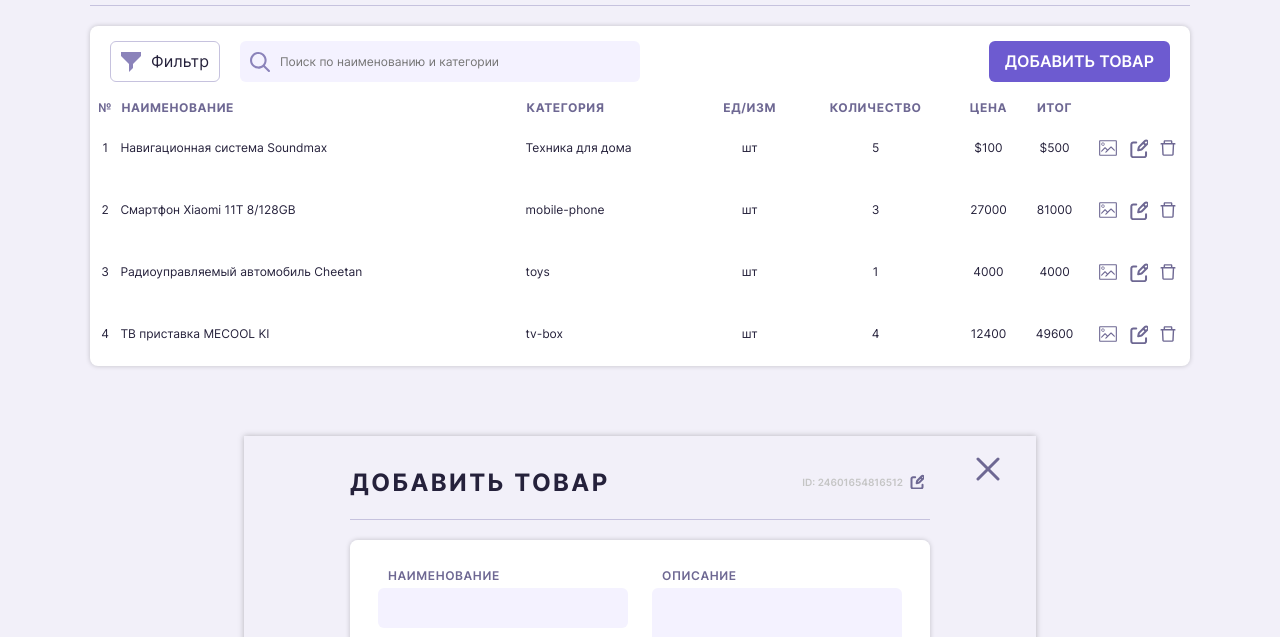
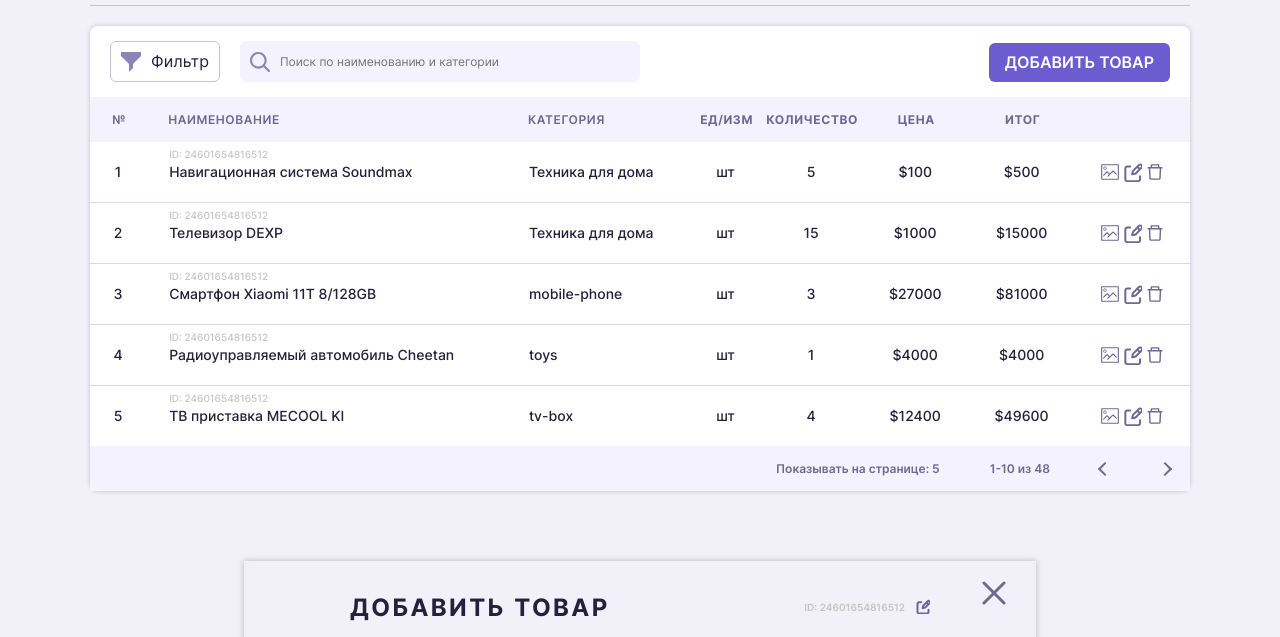
Before and after one commit to kaminskyVova/CRM_JS, a plain HTML site: page index.html in a window 1280 px wide. Shown: the part 110-747 px from the top of the page. Drawn offline with Linux system fonts and the light colour scheme.

Commit message:
added css files & chngs js_file

```diff
--- a/css/default.css
+++ b/css/default.css
@@ -18,8 +18,11 @@ body {
   /* указать шрифт под проект*/
   font-size: 12px;
   font-weight: 400;
-		color: #25213B; /*цвет под ваш проект*/
-		background-color: #F2F0F9;; /*цвет под ваш проект*/
+  color: #25213B;
+  /*цвет под ваш проект*/
+  background-color: #F2F0F9;
+  ;
+  /*цвет под ваш проект*/
 }
 
 
@@ -31,6 +34,7 @@ img {
 
 button {
   cursor: pointer;
+  padding: 0;
 }
 
 a {
--- a/css/index.css
+++ b/css/index.css
@@ -8,3 +8,4 @@
 @import 'overlay.css';
 @import 'modal.css';
 @import 'vendor-code.css';
+@import 'sub-panel.css';
--- a/css/panel.css
+++ b/css/panel.css
@@ -25,7 +25,7 @@
   background-image: url("../img/search.svg");
   background-position: left 10px center;
   background-repeat: no-repeat;
-    margin-right: auto;
+  margin-right: 20px;
 }
 
 .panel__input {
@@ -37,6 +37,7 @@
 }
 
 .panel__add-goods {
+  align-self: flex-end;
   background: #6D5BD0;
   border-radius: 6px;
   font-weight: 600;
@@ -46,4 +47,5 @@
   border: none;
   padding: 10px 16px;
   color: #FFFFFF;
+  margin-left: auto;
 }
--- /dev/null
+++ b/css/sub-panel.css
@@ -0,0 +1,37 @@
+.sub-panel {
+  display: flex;
+  align-items: center;
+  justify-content: flex-end;
+  flex-direction: row;
+  background: #F4F2FF;
+  padding: 15px 20px;
+  font-size: 12px;
+  font-weight: 600;
+  line-height: 15px;
+  color: #6E6893;
+}
+
+.sub-panel__choice-pages {
+  margin-right: 50px;
+}
+
+.sub-panel__pages {
+  margin-right: 50px;
+}
+
+.sub-panel__left {
+  border: solid #6E6893;
+  border-width: 0 2px 2px 0;
+  padding: 4px;
+  transform: rotate(135deg);
+  -webkit-transform: rotate(135deg);
+  margin-right: 50px;
+}
+
+.sub-panel__right {
+  border: solid #6E6893;
+  border-width: 0 2px 2px 0;
+  padding: 4px;
+  transform: rotate(-45deg);
+  -webkit-transform: rotate(-45deg);
+}
--- a/css/table.css
+++ b/css/table.css
@@ -1,5 +1,6 @@
 .table {
   width: 1100px;
+  border-collapse: collapse;
 }
 
 .table__header {
@@ -9,18 +10,46 @@
   letter-spacing: 0.05em;
   text-transform: uppercase;
   color: #6E6893;
+  height: 45px;
+}
+
+.table__header-row {
+  height: 45px;
+  background: #F4F2FF;
+
 }
 
 .table__header-cell_left {
   text-align: left;
+  padding: 0 20px;
+  font-size: 12px;
+  font-weight: 600;
 }
 
 .table__body {
   text-align: center;
 }
 
+.table__body>tr:not(:last-child) {
+  border-bottom: 1px solid #D9D5EC;
+}
+
 .table__cell {
-    padding: 20px 0;
+  padding: 20px 23px 20px 21px;
+  font-size: 14px;
+  font-weight: 500;
+}
+
+.table__cell-id {
+  position: absolute;
+  top: 7px;
+  color: #C5C5C5;
+  text-transform: uppercase;
+  font-size: 10px;
+}
+
+.table__cell_name {
+  position: relative;
 }
 
 .table__cell_left {
--- a/css/vendor-code.css
+++ b/css/vendor-code.css
@@ -9,11 +9,9 @@
   line-height: 12px;
   text-transform: uppercase;
   color: #C5C5C5;
+  margin-right: 10px;
 }
 
-.vendor-code__id {
-
-}
 
 .vendor-code__btn {
   background-color: transparent;
--- a/index.html
+++ b/index.html
@@ -9,9 +9,9 @@
   <link rel="preload" href="fonts/inter-v7-latin_cyrillic-500.woff2" as="font" type="font/woff2" crossorigin>
   <link rel="preload" href="fonts/inter-v7-latin_cyrillic-600.woff2" as="font" type="font/woff2" crossorigin>
   <link rel="preload" href="fonts/inter-v7-latin_cyrillic-700.woff2" as="font" type="font/woff2" crossorigin>
+  <script defer src="./script/index.js"></script>
 
   <link rel="stylesheet" href="css/index.css">
-  <script defer src="./script/index.js"></script>
   <title>CRM</title>
 </head>
 
@@ -39,7 +39,7 @@
         <div class="goods__table-wrapper">
           <table class="goods__table table">
             <thead class="table__header">
-              <tr>
+              <tr class="table__header-row">
                 <th class="table__header-cell">№</th>
                 <th class="table__header-cell table__header-cell_left">Наименование</th>
                 <th class="table__header-cell table__header-cell_left">Категория</th>
@@ -52,8 +52,10 @@
             </thead>
             <tbody class="table__body">
               <tr>
-                <td class="table__cell ">1</td>
-                <td class="table__cell table__cell_left" data-id="24601654816512">Навигационная система Soundmax</td>
+                <td class="table__cell">1</td>
+                <td class="table__cell table__cell_left table__cell_name" data-id="24601654816512">
+                  <span class="table__cell-id">id: 24601654816512</span>
+                  Навигационная система Soundmax</td>
                 <td class="table__cell table__cell_left">Техника для дома</td>
                 <td class="table__cell">шт</td>
                 <td class="table__cell">5</td>
@@ -65,9 +67,32 @@
                   <button class="table__btn table__btn_del"></button>
                 </td>
               </tr>
+              <tr>
+                <td class="table__cell ">2</td>
+                <td class="table__cell table__cell_left table__cell_name" data-id="24601654816512">
+                  <span class="table__cell-id">id: 24601654816512</span>Телевизор DEXP</td>
+                <td class="table__cell table__cell_left">Техника для дома</td>
+                <td class="table__cell">шт</td>
+                <td class="table__cell">15</td>
+                <td class="table__cell">$1000</td>
+                <td class="table__cell">$15000</td>
+                <td class="table__cell table__cell_btn-wrapper">
+                  <button class="table__btn table__btn_pic"></button>
+                  <button class="table__btn table__btn_edit"></button>
+                  <button class="table__btn table__btn_del"></button>
+                </td>
+              </tr>
             </tbody>
           </table>
 
+
+
+        </div>
+        <div class="sub-panel">
+          <p class="sub-panel__choice-pages">Показывать на странице: 5</p>
+          <p class="sub-panel__pages">1-10 из 48</p>
+          <a href="#" class="sub-panel__left"></a>
+          <a href="#" class="sub-panel__right"></a>
         </div>
       </div>
 
@@ -78,10 +103,8 @@
   <div class="overlay active">
     <div class="overlay__modal modal">
       <button class="modal__close">
-        <svg width="24" height="24" viewBox="0 0 24 24" fill="none" xmlns="http://www.w3.org/2000/svg">
-          <path d="M2 2L22 22" stroke="currentColor" stroke-width="3" stroke-linecap="round" />
-          <path d="M2 22L22 2" stroke="currentColor" stroke-width="3" stroke-linecap="round" />
-        </svg>
+        <svg width="24" height="24" fill="none" xmlns="http://www.w3.org/2000/svg">
+          <path d="m2 2 20 20M2 22 22 2" stroke="currentColor" stroke-width="3" stroke-linecap="round" /></svg>
       </button>
 
       <div class="modal_top">
@@ -162,22 +185,6 @@
     </div>
   </div>
 
-  <script>
-    const buttonFile = document.querySelector(".modal__file");
-    const labelFile = document.querySelector(".modal__label_file")
-    buttonFile.addEventListener("change", function () {
-      if (this.files[0]) {
-        const fileReader = new FileReader();
-
-        fileReader.addEventListener("load", function () {
-          labelFile.style.backgroundImage = `url("${fileReader.result}")`;
-          labelFile.classList.add('modal__label_file-add');
-        }, false);
-
-        fileReader.readAsDataURL(this.files[0]);
-      }
-    });
-  </script>
 
 </body>
 
--- a/script/index.js
+++ b/script/index.js
@@ -1,5 +1,4 @@
-
-'use strict';
+"use strict";
 // Создайте новый репозиторий для проекта crm
 // Создайте ветку dev и в версию dev загрузите файлы из архива crm.zip, так как показано во втором видео
 // Создайте новую ветку для этого урока, подключите js файл к странице и в константы получите 4 элемента из модального окна
@@ -10,93 +9,95 @@
 // Именование констант должно быть говорящем за себя, по имени должно быть понятно какой элемент в константе хранится.
 // На проверку присылайте ссылку на текущую ветку, после принятия работы куратором ветку сливаем в ветку dev и исходную ветку удаляем.
 
+const modalTitle = document.querySelector(".modal__title");
+console.log("modalTitle: ", modalTitle);
+const modalForm = document.querySelector(".modal__form");
+console.log("modalForm: ", modalForm);
+const inputName = modalForm.querySelector("#name");
+console.log("formTitle: ", inputName);
+const formDiscountCheckbox = modalForm.querySelector("#discount");
+console.log("formDiscountCheckbox: ", formDiscountCheckbox);
+const formDiscountCount = modalForm.querySelector('[name="discount_count"]');
+console.log("formDiscountCount: ", formDiscountCount);
 
-const modalTitle = document.querySelector('.modal__title')
-console.log('modalTitle: ', modalTitle);
-const modalForm = document.querySelector('.modal__form')
-console.log('modalForm: ', modalForm);
-const inputName = modalForm.querySelector('#name')
-console.log('formTitle: ', inputName);
-const formDiscountCheckbox = modalForm.querySelector('#discount')
-console.log('formDiscountCheckbox: ', formDiscountCheckbox);
-const formDiscountCount = modalForm.querySelector('[name="discount_count"]')
-console.log('formDiscountCount: ', formDiscountCount);
-
-const overlay = document.querySelector('.overlay')
-overlay.classList.remove('overlay')
+const overlay = document.querySelector(".overlay");
+overlay.classList.remove("overlay");
 
 const products = [
   {
-    "id": 1,
-    "title": "Смартфон Xiaomi 11T 8/128GB",
-    "price": 27000,
-    "description": "Смартфон Xiaomi 11T – это представитель флагманской линейки, выпущенной во второй половине 2021 года. И он полностью соответствует такому позиционированию, предоставляя своим обладателям возможность пользоваться отличными камерами, ни в чем себя не ограничивать при запуске игр и других требовательных приложений.",
-    "category": "mobile-phone",
-    "discont": false,
-    "count": 3,
-    "images": {
-      "small": "img/smrtxiaomi11t-m.jpg",
-      "big": "img/smrtxiaomi11t-b.jpg"
-    }
+    id: 2,
+    title: "Смартфон Xiaomi 11T 8/128GB",
+    price: 27000,
+    description:
+      "Смартфон Xiaomi 11T – это представитель флагманской линейки, выпущенной во второй половине 2021 года. И он полностью соответствует такому позиционированию, предоставляя своим обладателям возможность пользоваться отличными камерами, ни в чем себя не ограничивать при запуске игр и других требовательных приложений.",
+    category: "mobile-phone",
+    discont: false,
+    count: 3,
+    images: {
+      small: "img/smrtxiaomi11t-m.jpg",
+      big: "img/smrtxiaomi11t-b.jpg",
+    },
   },
   {
-    "id": 2,
-    "title": "Радиоуправляемый автомобиль Cheetan",
-    "price": 4000,
-    "description": "Внедорожник на дистанционном управлении. Скорость 25км/ч. Возраст 7 - 14 лет",
-    "category": "toys",
-    "discont": 5,
-    "count": 1,
-    "images": {
-      "small": "img/cheetancar-m.jpg",
-      "big": "img/cheetancar-b.jpg"
-    }
+    id: 3,
+    title: "Радиоуправляемый автомобиль Cheetan",
+    price: 4000,
+    description:
+      "Внедорожник на дистанционном управлении. Скорость 25км/ч. Возраст 7 - 14 лет",
+    category: "toys",
+    discont: 5,
+    count: 1,
+    images: {
+      small: "img/cheetancar-m.jpg",
+      big: "img/cheetancar-b.jpg",
+    },
   },
   {
-    "id": 3,
-    "title": "ТВ приставка MECOOL KI",
-    "price": 12400,
-    "description": "Всего лишь один шаг сделает ваш телевизор умным, Быстрый и умный MECOOL KI PRO, прекрасно спроектированный, сочетает в себе прочный процессор Cortex-A53 с чипом Amlogic S905D",
-    "category": "tv-box",
-    "discont": 15,
-    "count": 4,
-    "images": {
-      "small": "img/tvboxmecool-m.jpg",
-      "big": "img/tvboxmecool-b.jpg"
-    }
-  }
-]
+    id: 4,
+    title: "ТВ приставка MECOOL KI",
+    price: 12400,
+    description:
+      "Всего лишь один шаг сделает ваш телевизор умным, Быстрый и умный MECOOL KI PRO, прекрасно спроектированный, сочетает в себе прочный процессор Cortex-A53 с чипом Amlogic S905D",
+    category: "tv-box",
+    discont: 15,
+    count: 4,
+    images: {
+      small: "img/tvboxmecool-m.jpg",
+      big: "img/tvboxmecool-b.jpg",
+    },
+  },
+];
 
 function createRow(obj) {
-	const tr = document.createElement('tr')
-	const btnWrapper = document.querySelector('.table__cell_btn-wrapper').cloneNode(true)
+  const tr = document.createElement("tr");
+  const btnWrapper = document
+    .querySelector(".table__cell_btn-wrapper")
+    .cloneNode(true);
 
-	tr.innerHTML = `
-		<td>${obj.id + 1}</td>
-		<td class="table__cell_left" data-id="${Date.now()}">
+  tr.innerHTML = `
+		<td class="table__cell">${obj.id + 1}</td>
+		<td class="table__cell table__cell_left table__cell_name" data-id="24601654816512">
+    <span class="table__cell-id">id: 24601654816512</span>
 		${obj.title}
 		</td>
-		<td class="table__cell_left">${obj.category}</td>
-		<td>шт</td>
-		<td>${obj.count}</td>
-		<td>${obj.price}</td>
-		<td>${obj.count * obj.price}</td>
-	`
-	tr.append(btnWrapper)
+		<td class="table__cell table__cell_left">${obj.category}</td>
+		<td class="table__cell">шт</td>
+		<td class="table__cell">${obj.count}</td>
+		<td class="table__cell">$${obj.price}</td>
+		<td class="table__cell">$${obj.count * obj.price}</td>
+	`;
+  tr.append(btnWrapper);
 
-	const tds = tr.querySelectorAll('td')
-	tds.forEach(td => td.classList.add('table__cell'))
-
-	return tr
+  return tr;
 }
 
 function renderGoods(arr) {
-const tableBody = document.querySelector('.table__body')
+  const tableBody = document.querySelector(".table__body");
 
-	arr.forEach(item => {
-		tableBody.append(createRow(item))
-	})
+  arr.forEach((item) => {
+    tableBody.append(createRow(item)  )
+  });
 
-	return tableBody
+  return tableBody;
 }
-renderGoods(products)
+renderGoods(products);
```
Also changed, not shown: css/fonts.css (+19 -8 lines), css/goods.css (+4 -4 lines), css/modal.css (+36 -3 lines), css/crm.css (indentation only), css/normalize.css, css/overlay.css (indentation only), 2 other files. Lines whose indentation alone changed are shown as unchanged.
